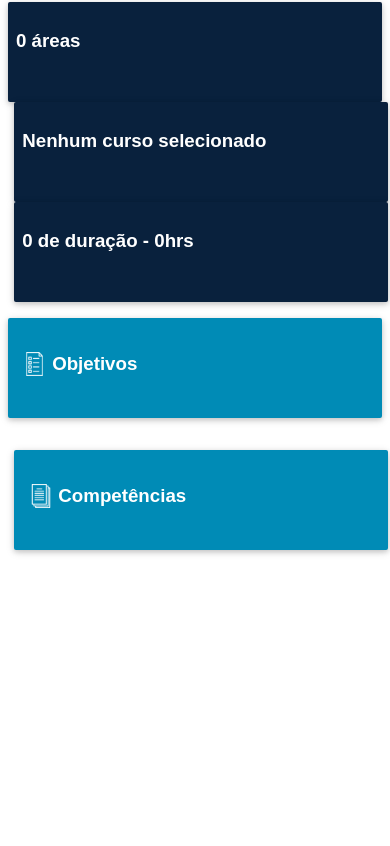
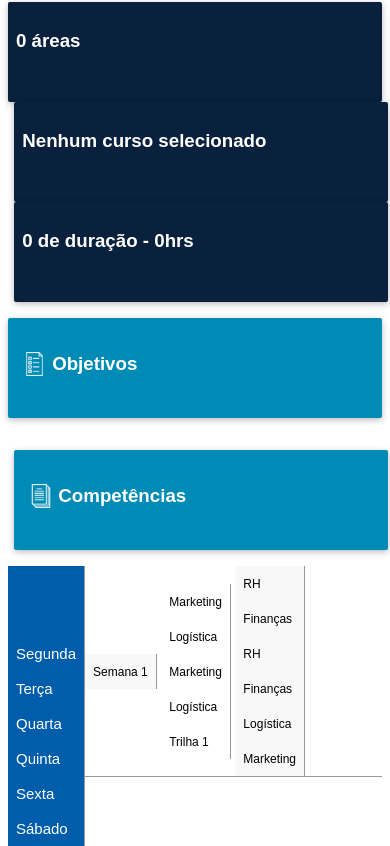
Before and after one commit to Lucasktrindade/dragndroppos, a plain HTML site: page index.html in a window 390 px wide. Shown: the part 576-1422 px from the top of the page. Before the commit the page ends 1142 px from the top, so only its background shows below. Drawn offline with Linux system fonts and the light colour scheme.

Commit message:
Adicionando tabela

```diff
--- a/css/estrutura.scss
+++ b/css/estrutura.scss
@@ -17,9 +17,6 @@ html,body{
 	-ms-user-select: none;      /* IE 10+ */
 	user-select: none;          /* Likely future */
   color: #000;
-}
-body{
-  overflow: hidden;
 }
 h1{
   line-height: 1.2em;
--- /dev/null
+++ b/css/tabela.css
@@ -0,0 +1,93 @@
+@charset "utf-8";
+/* CSS Document */
+
+/* Table Base */
+
+  table {
+    max-width: 100%;
+    background-color: transparent;
+    border-collapse: collapse;
+    border-spacing: 0;
+    font-family: arial;
+  }
+
+  .table {
+    border-bottom: #999999 solid 1px;
+    width: 100%;
+    margin-bottom: 20px;
+  }
+
+  .table th,
+  .table td {
+    border-right: #999999 solid 1px;
+    font-size: 12px;
+    padding: 8px;
+    line-height: 20px;
+    vertical-align: middle;
+	text-align: left;
+  }
+
+  .table td:last-child {
+     border-right: 0;
+  }
+
+  .table thead th {
+    font-weight: normal;
+    background-color: #005dab;
+    color: #fff;
+    font-size: 15px;
+  }
+
+  .table tbody > tr:nth-child(odd) > td,
+  .table tbody > tr:nth-child(odd) > th {
+    background-color: #f8f8f8;
+	color: #000000;
+  }
+
+
+/* Small Sizes */
+@media (max-width: 767px) {
+
+  /* Responsive Table */
+  .table-responsive {
+    display: block;
+    position: relative;
+    width: 100%;
+  }
+
+  .table-responsive thead,
+  .table-responsive tbody,
+  .table-responsive th,
+  .table-responsive td,
+  .table-responsive tr {
+    display: block;
+  }
+  .table-responsive td,
+  .table-responsive th {
+    height: 35px;
+  }
+
+  .table-responsive thead {
+    float: left;
+  }
+
+  .table-responsive tbody {
+    width: auto;
+    position: relative;
+    overflow-x: auto;
+    -webkit-overflow-scrolling: touch;
+    white-space: nowrap;
+  }
+
+  .table-responsive tbody tr {
+    display: inline-block;
+  }
+
+
+  .table td:last-child {
+     border-right: #999999 solid 1px;
+  }
+
+
+}
+/*End table
--- a/index.html
+++ b/index.html
@@ -7,6 +7,7 @@
     <link rel="icon" href="img/GloboUnigranrio.png" sizes="32x32" type="image/png">
     <link rel="stylesheet" href="css/pandora.css">
     <link rel="stylesheet" href="css/estrutura.css">
+    <link rel="stylesheet" href="css/tabela.css">
     <link rel="stylesheet" href="css/estilo.css">
   </head>
   <body onload="main()">
@@ -116,6 +117,48 @@
       </div>
     </section>
 
+    <section>
+      <div class="container">
+        <div class="row">
+          <div class="column col-m-12">
+            <table class="table table-responsive">
+              <thead>
+                <tr>
+                    <th></th>
+                    <th></th>
+                    <th>Segunda</th>
+                    <th>Terça</th>
+                    <th>Quarta</th>
+                    <th>Quinta</th>
+                    <th>Sexta</th>
+                    <th colspan="2">Sábado</th>
+                </tr>
+              </thead>
+              <tbody>
+                <tr>
+                  <td colspan="2">Semana 1</td>
+                </tr>
+                <tr>
+                    <td>Marketing</td>
+                    <td>Logística</td>
+                    <td>Marketing</td>
+                    <td>Logística</td>
+                    <td rowspan="2">Trilha 1</td>
+                </tr>
+                <tr>
+                    <td>RH</td>
+                    <td>Finanças</td>
+                    <td>RH</td>
+                    <td>Finanças</td>
+                    <td colspan="1" rowspan="2">Logística</td>
+                    <td colspan="1" rowspan="2">Marketing</td>
+                </tr>
+              </tbody>
+            </table>
+          </div>
+        </div>
+      </div>
+    </section>
     <script type="text/javascript" src="js/jquery.min.js"></script>
     <script type="text/javascript" src="js/jquery-ui.min.js"></script>
     <script type="text/javascript" src="js/script.js"></script>
```
Also changed, not shown: css/estrutura.css, 2 other files.
